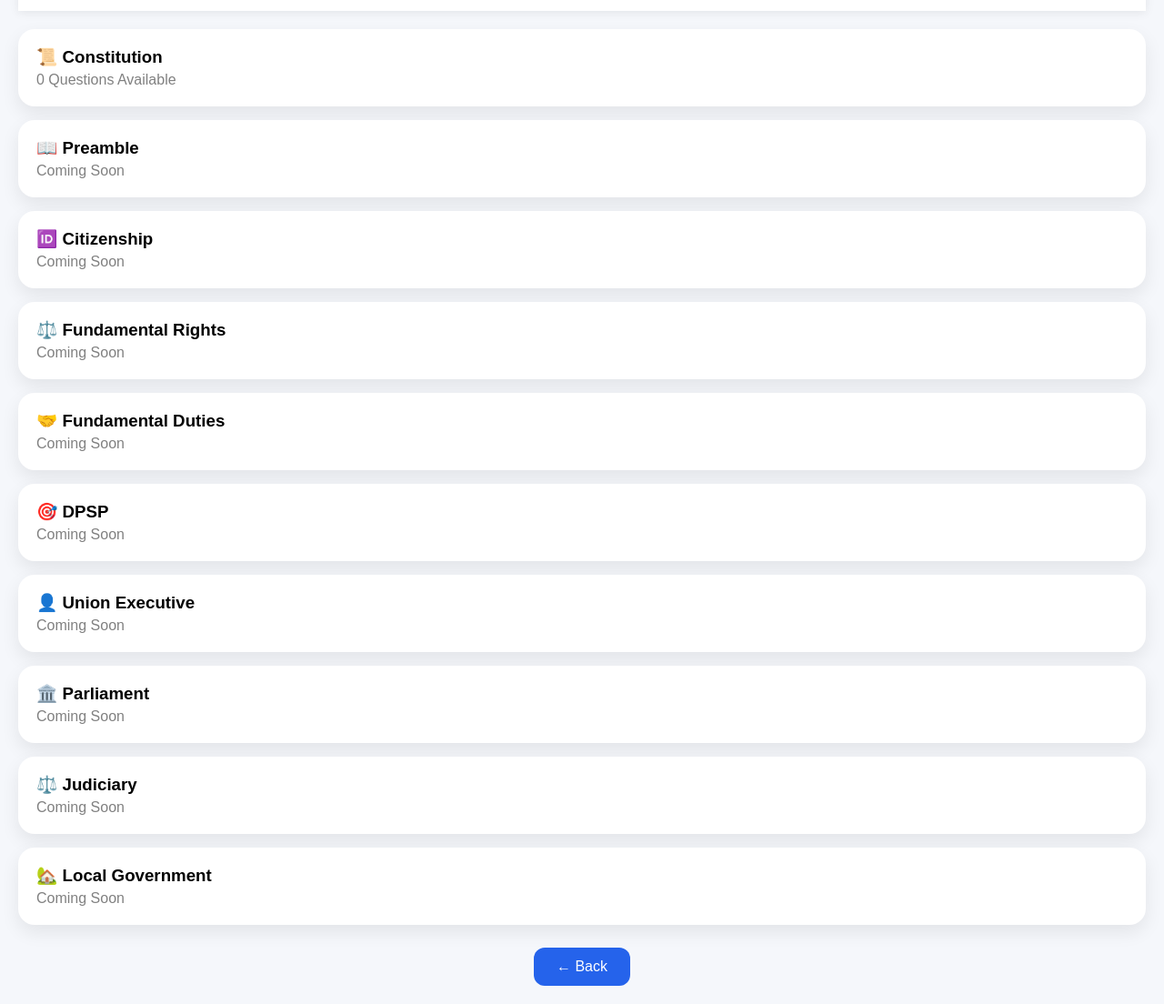
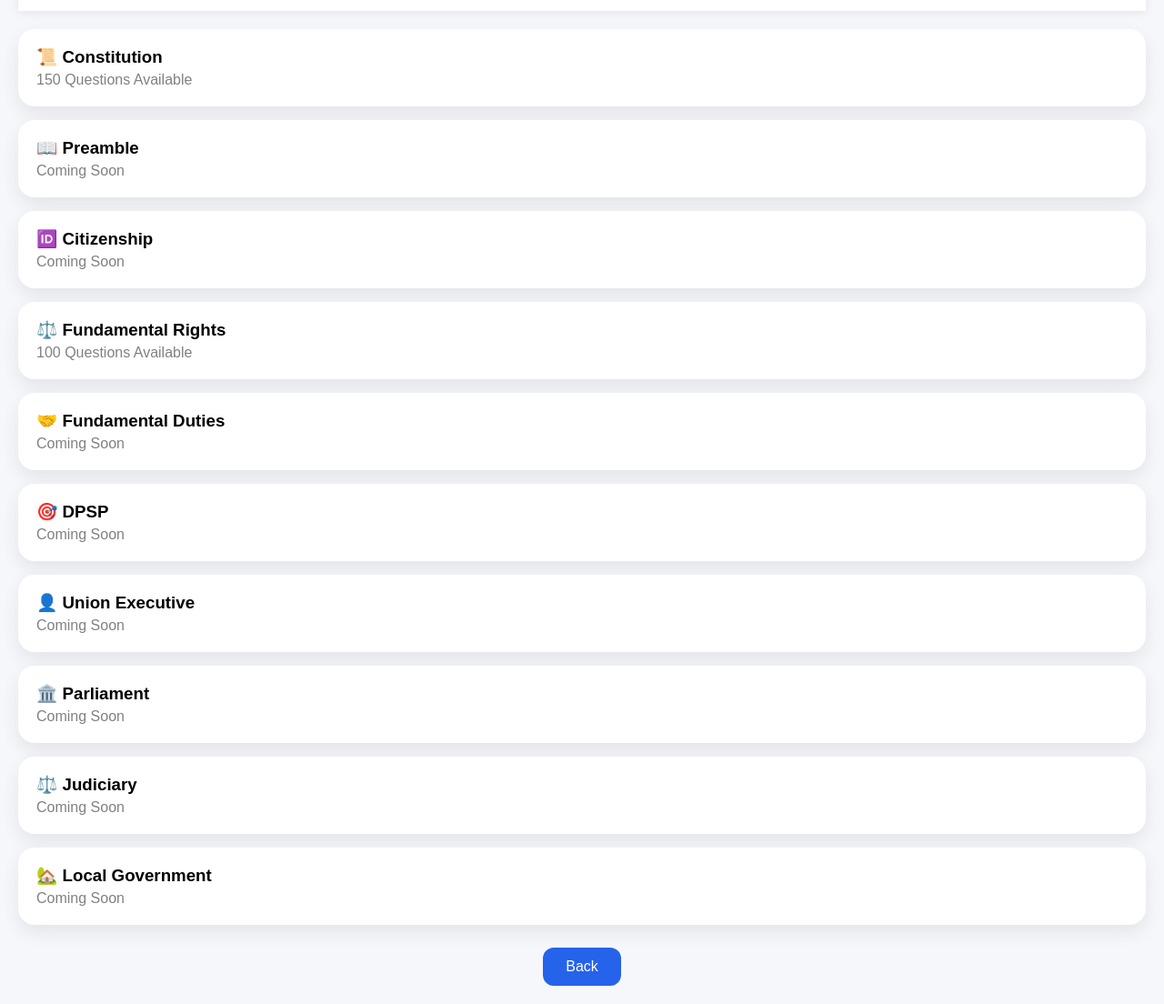
Before and after one commit to hiimrpk/QuizNest, a plain HTML site: page pages/polity.html in a window 1280 px wide. Shown: the part 98-1202 px from the top of the page at 91% size. Drawn offline with Linux system fonts and the light colour scheme.

Commit message:
Update polity.html

```diff
--- a/pages/polity.html
+++ b/pages/polity.html
@@ -39,7 +39,7 @@ onclick="openTopic('polity','constitution')">
 
 <h3>📜 Constitution</h3>
 
-<p>0 Questions Available</p>
+<p>150 Questions Available</p>
 
 </div>
 
@@ -56,7 +56,7 @@ onclick="openTopic('polity','constitution')">
 <div class="subject-card"
   onclick="openTopic('polity','fundamental_rights')">
 <h3>⚖️ Fundamental Rights</h3>
-<p>Coming Soon</p>
+  <p>100 Questions Available</p>
 </div>
 
 <div class="subject-card">
@@ -94,7 +94,7 @@ onclick="openTopic('polity','constitution')">
 <div class="bottom">
 
 <button onclick="history.back()">
-← Back
+Back
 </button>
 
 </div>
```
